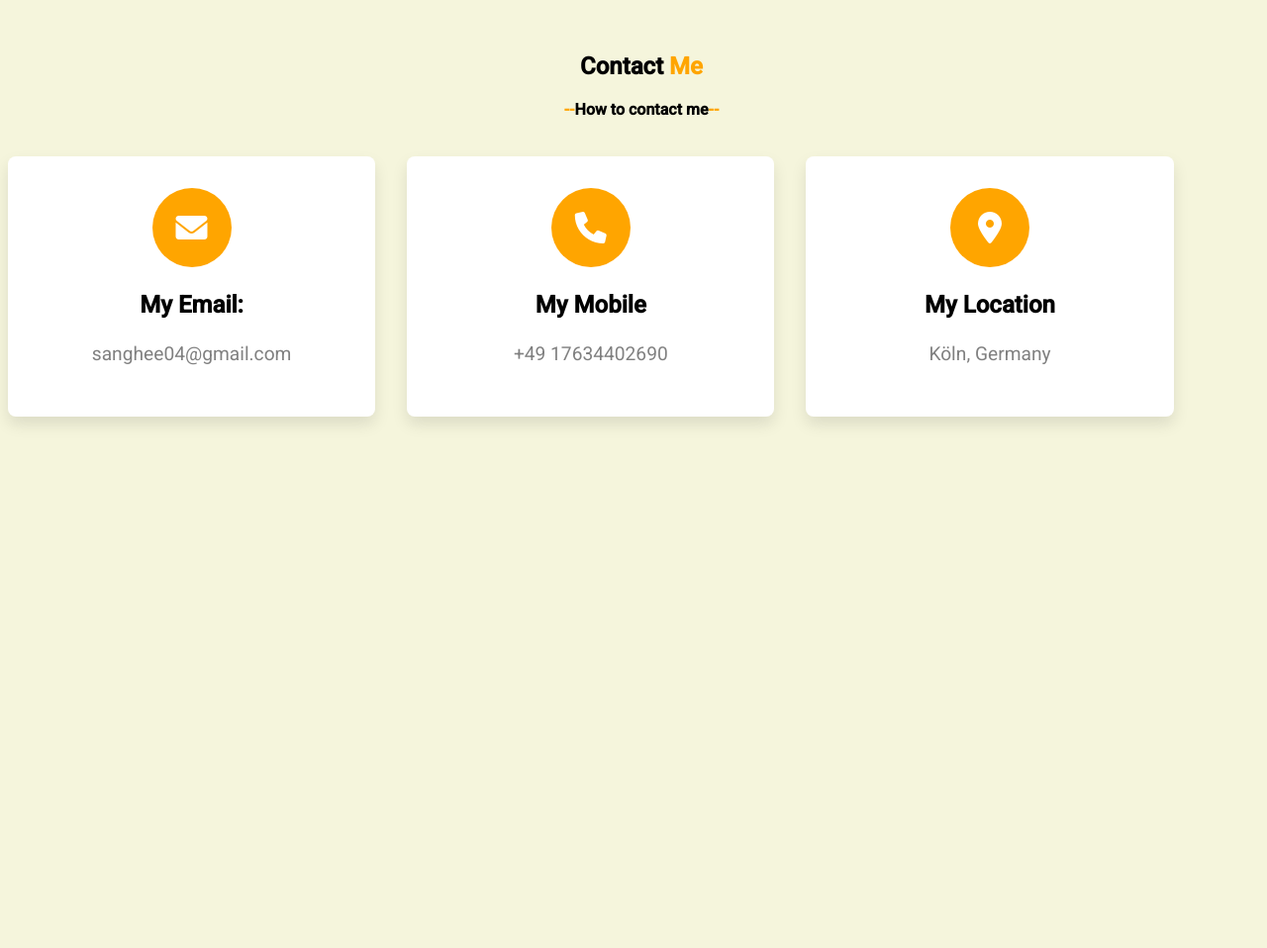
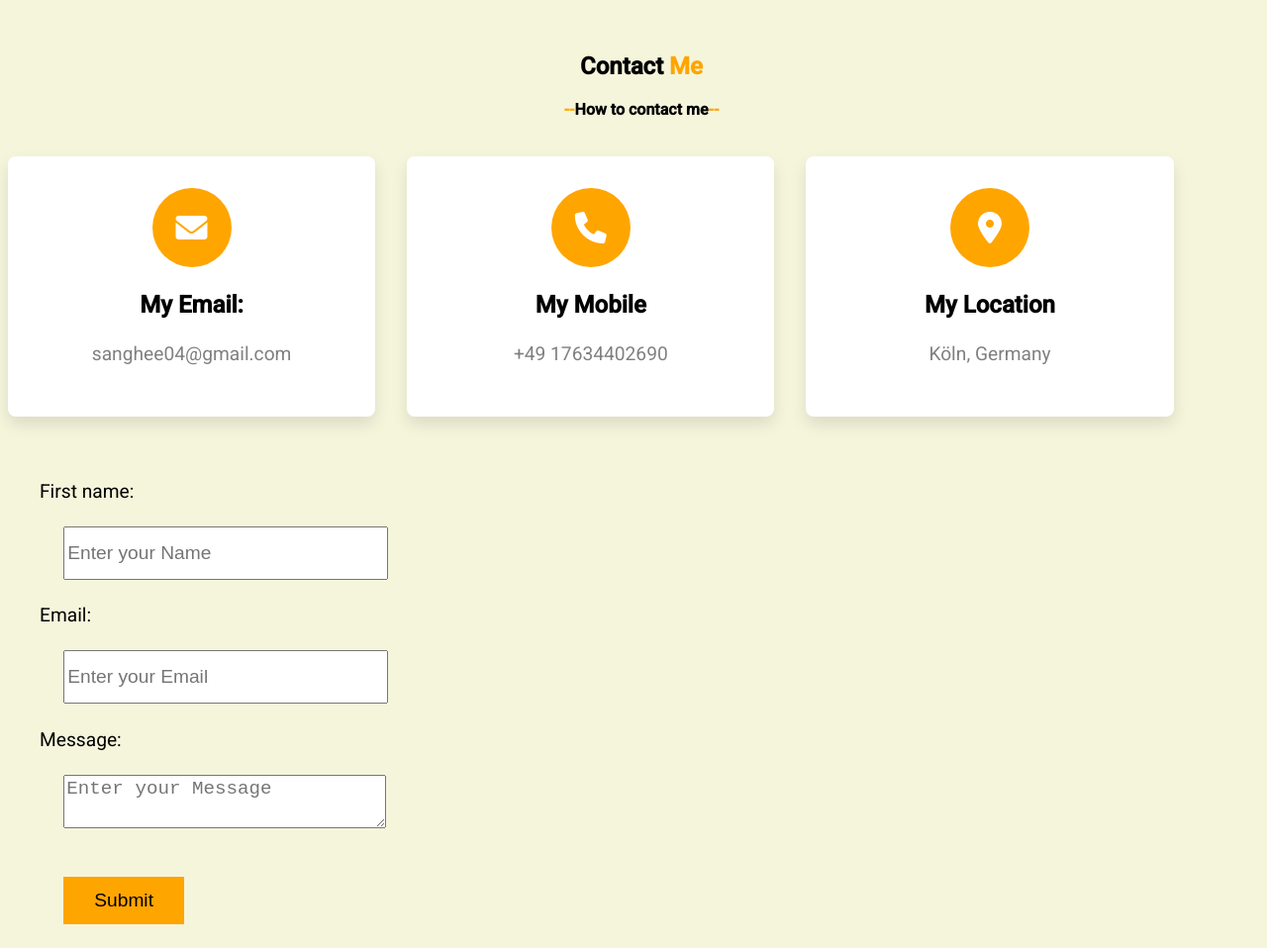
Before and after one commit to sgujuluva/Portfolio, a website: page src/html/contact.html in a window 1280 px wide. Shown: the whole page at 99% size. Before the commit the page ends 816 px from the top, so only its background shows below. Drawn offline with nearby package versions, Linux system fonts and the light colour scheme; files that its build step writes are made by us from their sources.

Commit message:
contact me page styled

```diff
--- a/src/html/contact.html
+++ b/src/html/contact.html
@@ -1,11 +1,14 @@
 <!DOCTYPE html>
 <html lang="en">
   <head>
-    <meta charset="UTF-8">
-    <meta http-equiv="X-UA-Compatible" content="IE=edge">
-    <meta name="viewport" content="width=device-width, initial-scale=1.0">
-    <link rel="stylesheet" href="../fontawesome/fontawesome-free-6.0.0-web/css/all.css">
-    <link rel="stylesheet" href="../styles/main.css">
+    <meta charset="UTF-8" />
+    <meta http-equiv="X-UA-Compatible" content="IE=edge" />
+    <meta name="viewport" content="width=device-width, initial-scale=1.0" />
+    <link
+      rel="stylesheet"
+      href="../fontawesome/fontawesome-free-6.0.0-web/css/all.css"
+    />
+    <link rel="stylesheet" href="../styles/main.css" />
     <title>Contact me</title>
   </head>
   <body>
@@ -31,6 +34,27 @@
           <p>Köln, Germany</p>
         </div>
       </div>
+      <div class="forms">
+        <form action="">
+          <label for="name">First name:</label>
+          <input
+            type="text"
+
+            placeholder="Enter your Name"
+            required
+          />
+          <label for="email">Email:</label>
+          <input
+            type="email"
+
+            placeholder="Enter your Email"
+            required
+          />
+          <label for="comment">Message:</label>
+          <textarea name="comment" placeholder="Enter your Message"></textarea>
+          <input type="submit" value="Submit">
+        </form>
+      </div>
     </div>
   </body>
 </html>
--- a/src/scss/layout/_contact.scss
+++ b/src/scss/layout/_contact.scss
@@ -35,3 +35,31 @@
         }
     }
 }
+/* form */
+.forms{
+    margin-top:5%;
+      gap:1.5rem;
+    form{
+       display:flex;
+       flex-direction: column;
+        flex:0.3;
+        padding:0 2rem;
+        box-shadow: 0 .5rem 1 rem rgba(0,0,0,0.1);
+        border-radius: 0.5rem;
+        label{
+            font-size: 1.2rem;
+        }
+        input, textarea{
+            font-size: 1.2rem;
+            margin:2%;
+            width:20rem;
+            height:3rem;
+      &:last-child{
+          width:10%;
+          background:$my-text-color;
+          font-size: 1.2rem;
+          border:none;
+      }
+        }
+    }
+}
```
Lines whose indentation alone changed are shown as unchanged.
